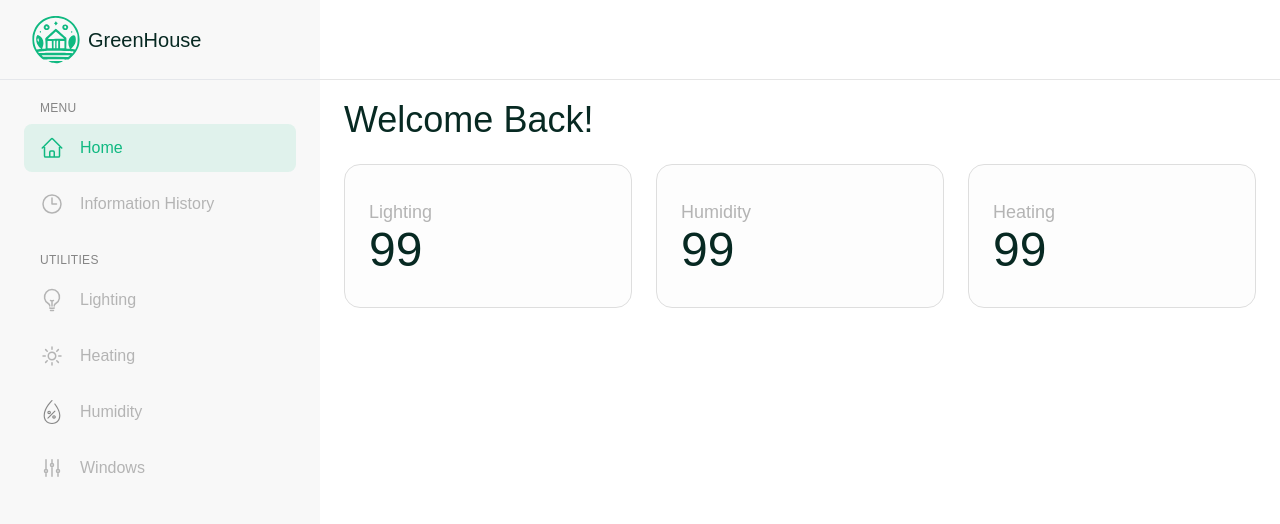
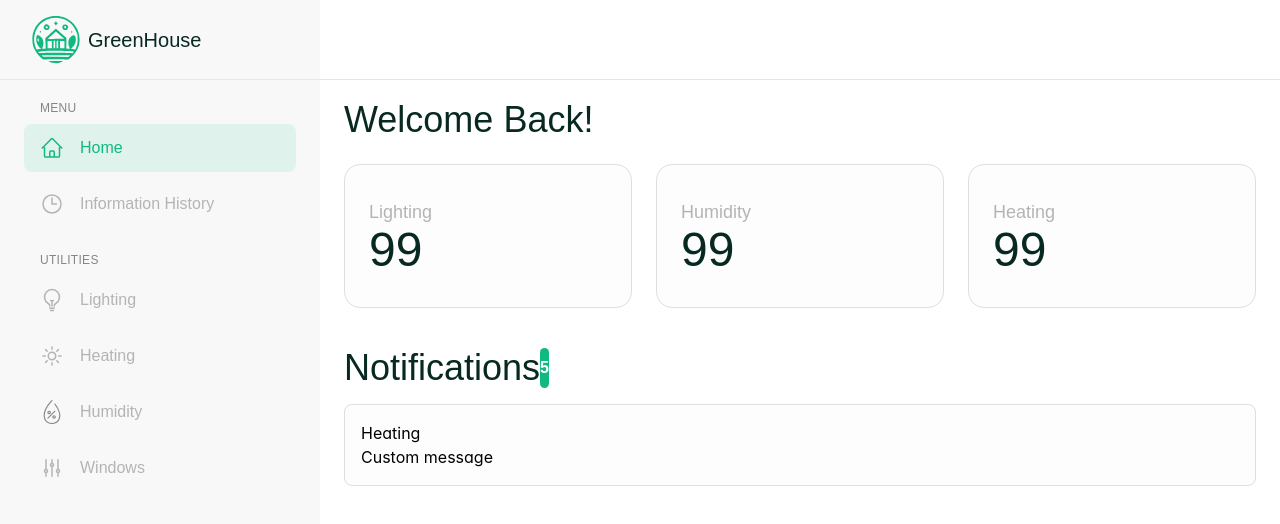
Before and after one commit to sMarekus/green-house-dashboard, a React (Create React App) app: page / in a window 1280 px wide. Shown: the top 524 px of the page. Built offline with nearby package versions, Linux system fonts and the light colour scheme; sample sign-in values are in the browser's storage.

Commit message:
Notifications

```diff
--- a/src/pages/Home/Home.tsx
+++ b/src/pages/Home/Home.tsx
@@ -26,6 +26,22 @@ const Home: React.FC<HomeProps> = () => {
                     <span>99</span>
                 </div>
             </div>
+
+            <div className='flex flex-col pt-10'>
+                <div className='flex 2xl:gap-x-2'>
+                    <h1 className='font-pt_sans_arrow text-secondary text-3xl md:text-3xl xl:text-4xl 2xl:text-5xl'>Notifications</h1>
+                    <div className='bg-primary 2xl:w-8 2xl:h-8 rounded-full flex items-center justify-center font-pt_sans_arrow text-white font-semibold'>
+                        5
+                    </div>
+                </div>
+
+                <div className='notifications flex flex-col pt-4'>
+                    <div className='w-full p-4 bg-[#FDFDFD] border-[#DEDEDE] border rounded-lg'>
+                        <h1>Heating</h1>
+                        <p>Custom message</p>
+                    </div>
+                </div>
+            </div>
         </div>
     );
 };
```
